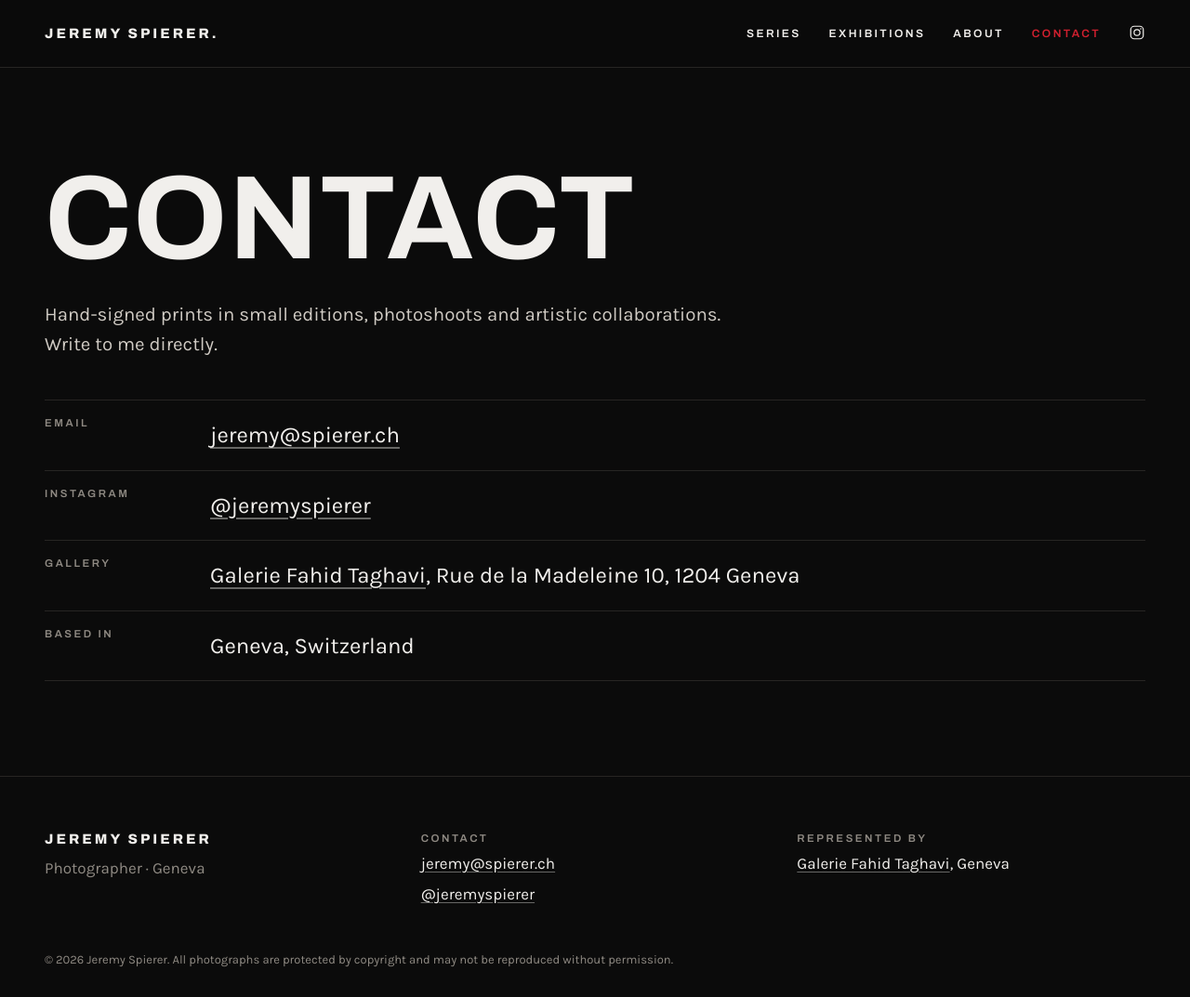
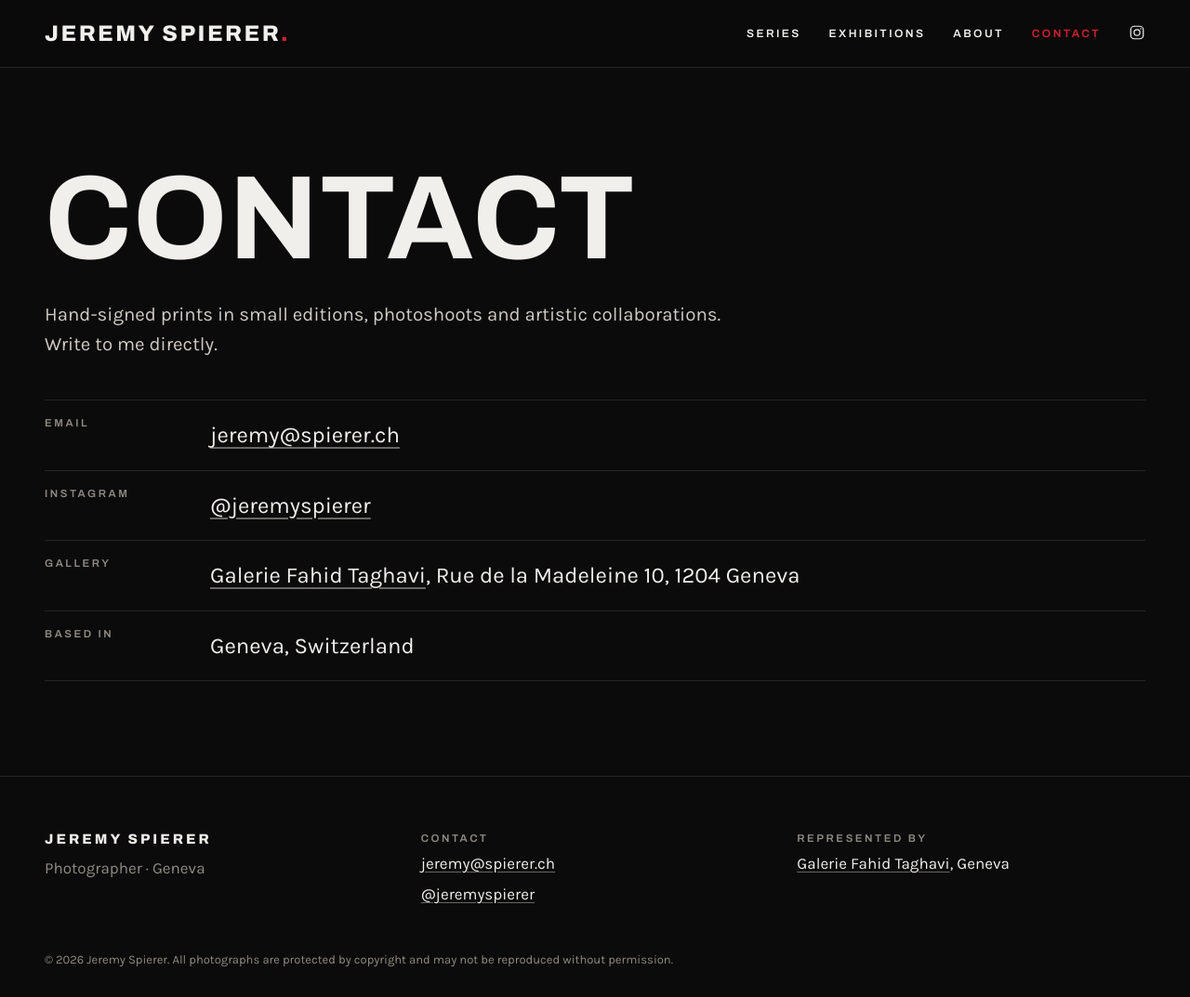
Before and after one commit to jeremie86-lab/jeremie86-lab.github.io, a Jekyll site: the page built from contact.html, in a window 1280 px wide and 1073 px high. Shown: the whole window at 93% size. Built offline with Jekyll 4.4.1, drawn with Linux system fonts in a browser that asks for light colours.

Commit message:
Larger name with red dot (styles)

```diff
--- a/assets/css/site.css
+++ b/assets/css/site.css
@@ -36,7 +36,8 @@ a:hover{text-decoration-color:var(--red)}
 .site-header{position:sticky;top:0;z-index:50;display:flex;align-items:center;justify-content:space-between;gap:20px;padding:calc(18px + env(safe-area-inset-top,0px)) var(--gutter) 18px;background:color-mix(in srgb,var(--bg) 88%,transparent);backdrop-filter:blur(8px);-webkit-backdrop-filter:blur(8px);border-bottom:1px solid var(--line)}
 .page-home .site-header{position:fixed;inset-inline:0;background:linear-gradient(to bottom,rgba(0,0,0,.55),transparent);border-bottom-color:transparent;backdrop-filter:none;-webkit-backdrop-filter:none;transition:background .3s}
 .page-home .site-header.is-solid{background:color-mix(in srgb,var(--bg) 92%,transparent);border-bottom-color:var(--line)}
-.brand{font:800 15px/1 var(--display);font-stretch:125%;letter-spacing:.2em;text-transform:uppercase;text-decoration:none;white-space:nowrap}
+.brand{font:800 24px/1 var(--display);font-stretch:125%;letter-spacing:.1em;text-transform:uppercase;text-decoration:none;white-space:nowrap}
+.brand-dot{color:var(--red);letter-spacing:0}
 .site-nav{display:flex;align-items:center;gap:30px}
 .site-nav a{display:inline-block;font:600 12px/1 var(--display);font-stretch:125%;letter-spacing:.2em;text-transform:uppercase;text-decoration:none;padding-block:8px}
 .site-nav a.is-active,.site-nav a:hover{color:var(--red)}
@@ -60,7 +61,7 @@ a:hover{text-decoration-color:var(--red)}
   .has-sub{flex-direction:column;align-items:flex-start}
   .has-sub .sub{position:static;opacity:1;visibility:visible;transform:none;background:none;border:0;padding:0 0 8px 2px;min-width:0}
   .sub a{font-size:13px;padding:7px 0;color:var(--muted)}
-  .brand{position:relative;z-index:2}
+  .brand{position:relative;z-index:2;font-size:18px;letter-spacing:.08em}
   .nav-toggle{position:relative;z-index:2}
 }
 
```
